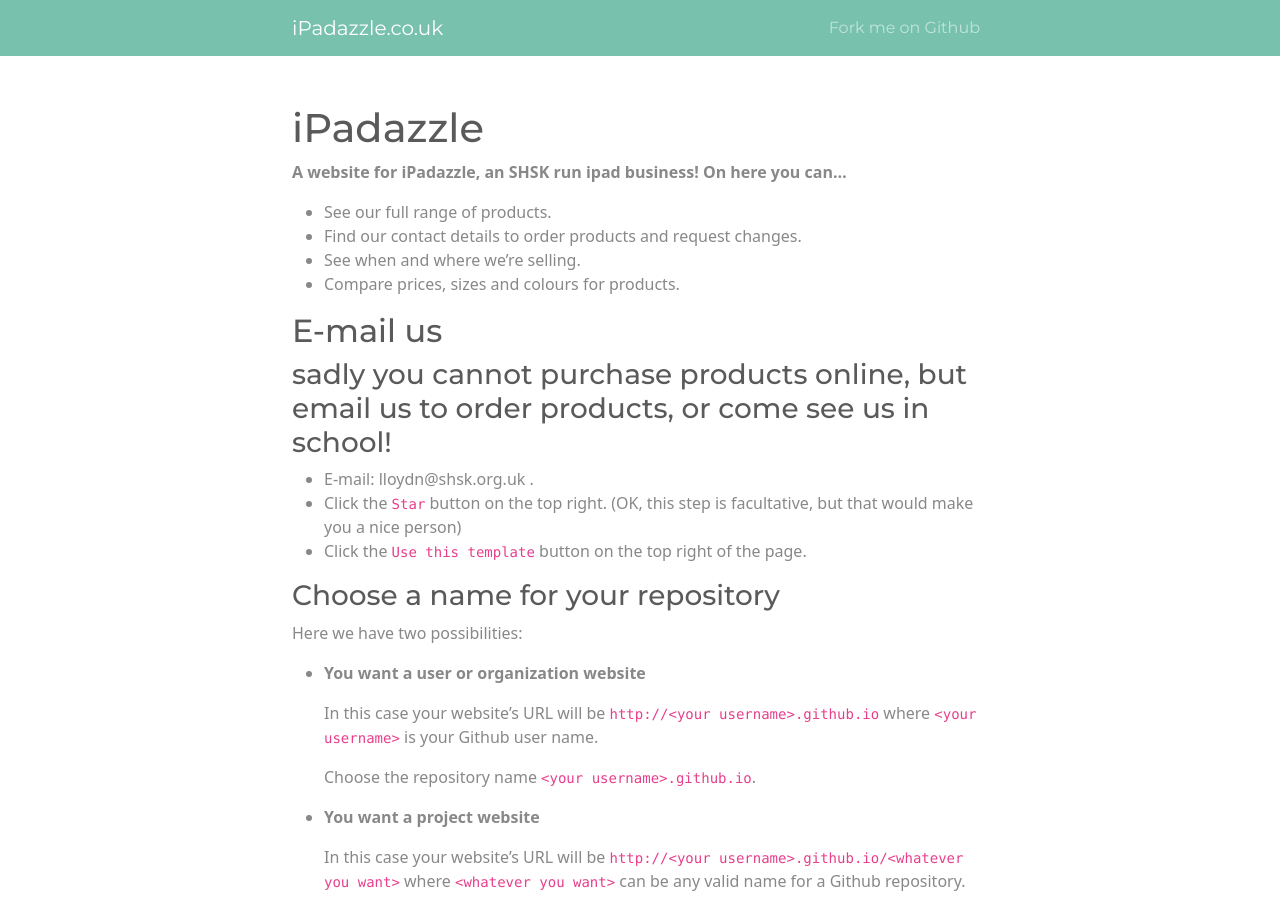
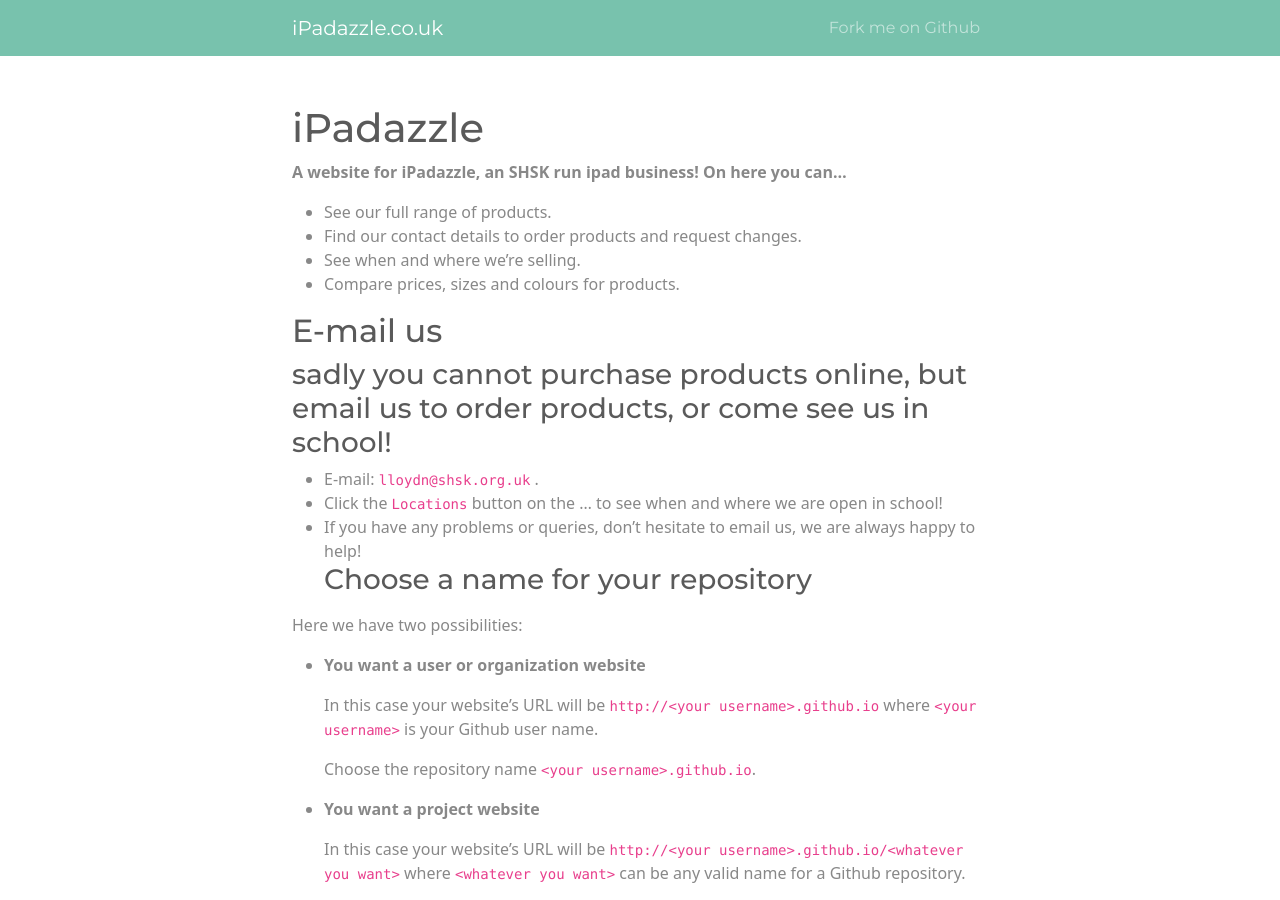
Before and after one commit to NatashaCELloyd/NatashaCELloyd.github.io, a Jekyll site: the page built from index.md, in a window 1280 px wide and 900 px high. Built offline with Jekyll 4.4.1, drawn with Linux system fonts in a browser that asks for light colours.

Commit message:
email bits

```diff
--- a/index.md
+++ b/index.md
@@ -16,10 +16,9 @@ title: iPadazzle
 
 ### sadly you cannot purchase products online, but email us to order products, or come see us in school!
 
-* E-mail: lloydn@shsk.org.uk .
-* Click the `Star` button on the top right. (OK, this step is facultative, but that would make you a nice person)
-* Click the `Use this template` button on the top right of the page.
-
+* E-mail: `lloydn@shsk.org.uk` .
+* Click the `Locations` button on the ... to see when and where we are open in school!
+* If you have any problems or queries, don't hesitate to email us, we are always happy to help!
 ### Choose a name for your repository
 
 Here we have two possibilities:
```
